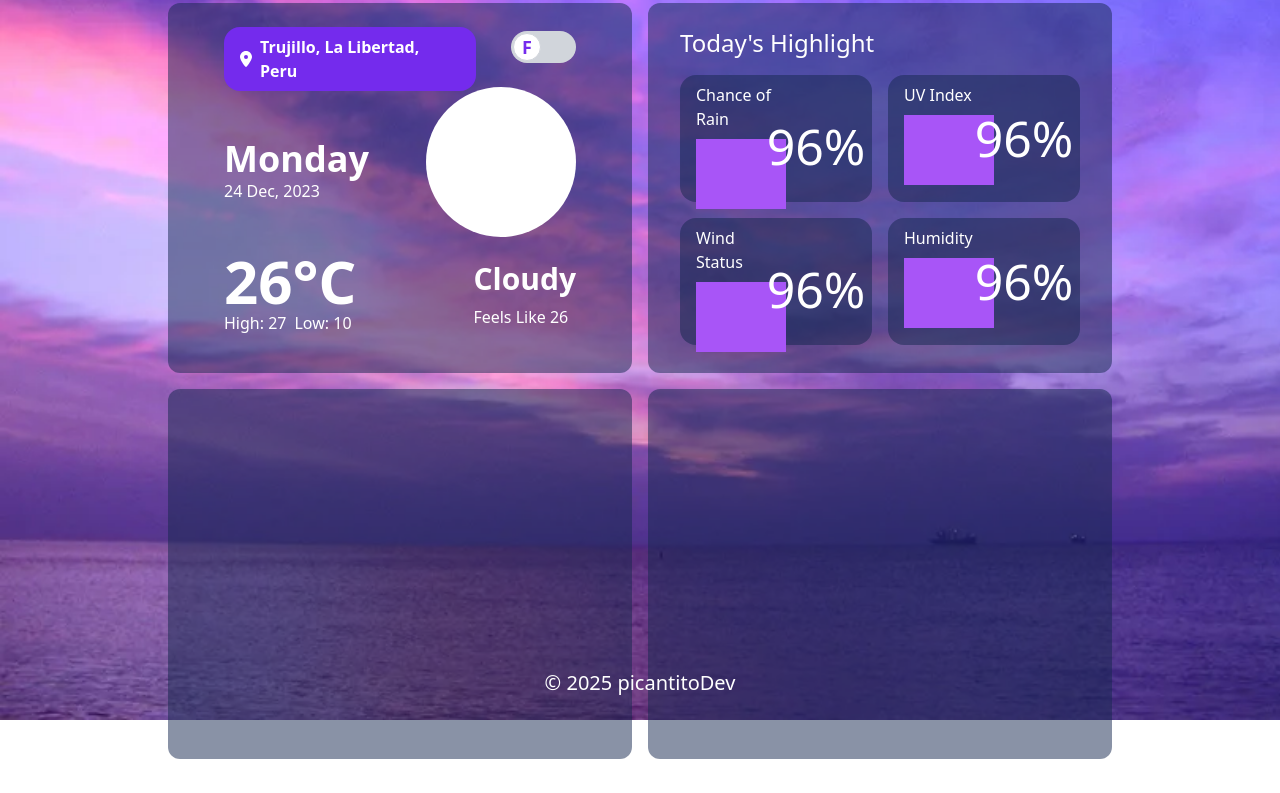
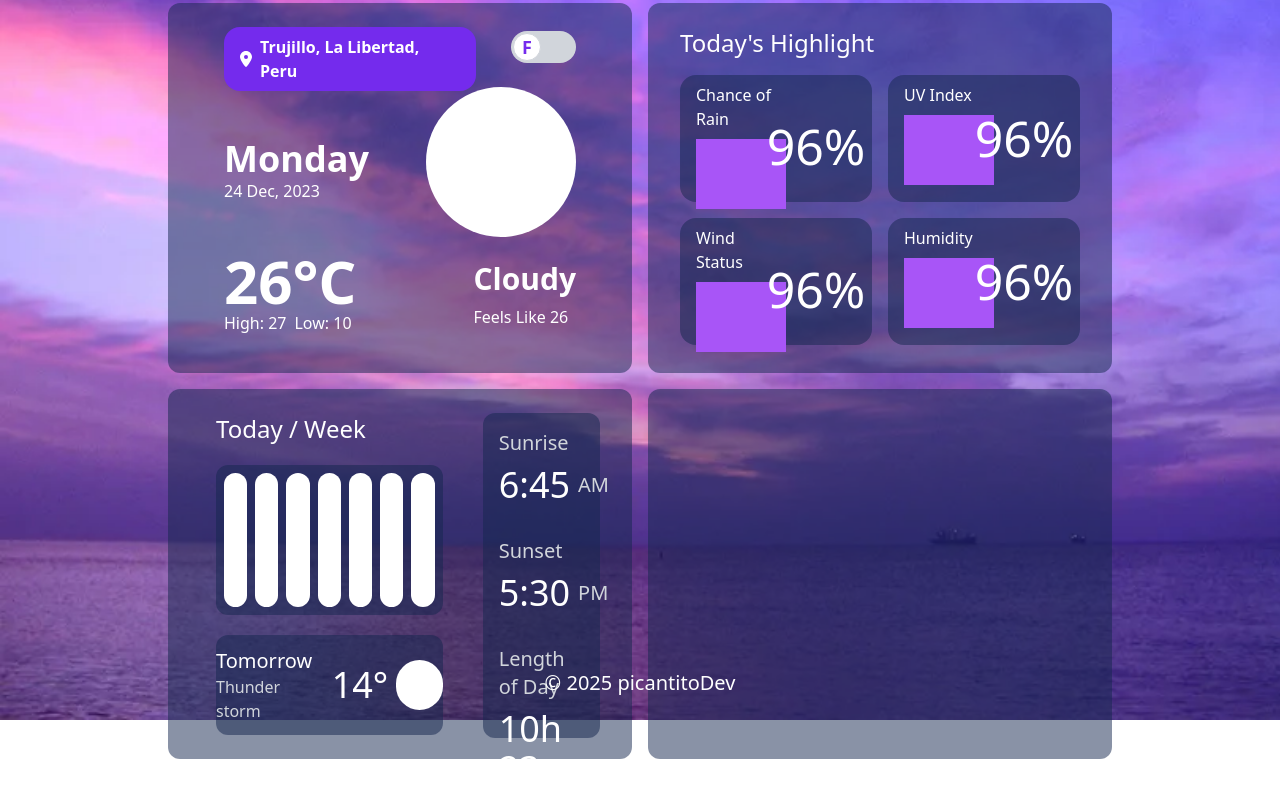
Before and after one commit to picantitoDev/weather-app, a website built with webpack: page src/template.html in a window 1280 px wide. Shown: the part 80-873 px from the top of the page. Before the commit the page ends 839 px from the top, so only its background shows below. Built offline with nearby package versions, Linux system fonts and the light colour scheme.

Commit message:
finished 3/4 part

```diff
--- a/src/template.html
+++ b/src/template.html
@@ -150,10 +150,67 @@
           </div>
         </div>
       </div>
+
       <div
         id="pronostic"
-        class="bg-[rgba(21,39,79,0.5);] rounded-xl h-[370px]"
-      ></div>
+        class="bg-[rgba(21,39,79,0.5);] rounded-xl px-8 py-6 h-[370px] grid grid-cols-12 gap-x-6"
+      >
+        <div class="col-span-8 px-4 space-y-5">
+          <h1 class="text-white text-2xl">Today / Week</h1>
+          <div
+            class="flex w-[100%] h-[150px] bg-[rgba(21,39,79,0.5);] gap-x-2 rounded-xl p-2"
+          >
+            <div class="rounded-xl bg-white w-[14%] h-[100%]"></div>
+            <div class="rounded-xl bg-white w-[14%] h-[100%]"></div>
+            <div class="rounded-xl bg-white w-[14%] h-[100%]"></div>
+            <div class="rounded-xl bg-white w-[14%] h-[100%]"></div>
+            <div class="rounded-xl bg-white w-[14%] h-[100%]"></div>
+            <div class="rounded-xl bg-white w-[14%] h-[100%]"></div>
+            <div class="rounded-xl bg-white w-[14%] h-[100%]"></div>
+          </div>
+
+          <div
+            class="flex items-center justify-around w-[100%] h-[100px] bg-[rgba(21,39,79,0.5);] gap-x-2 rounded-xl"
+          >
+            <div class="flex py-4 gap-4">
+              <div>
+                <h2 class="text-white text-xl">Tomorrow</h2>
+                <p class="text-gray-300 text-[16px]">Thunder storm</p>
+              </div>
+              <div class="flex items-center justify-center text-4xl text-white">
+                14°
+              </div>
+            </div>
+
+            <div class="bg-white rounded-full h-[50px] w-[50px]"></div>
+          </div>
+        </div>
+        <div
+          class="col-span-4 bg-[rgba(21,39,79,0.5);] h-[325px] rounded-xl p-4 space-y-8"
+        >
+          <div class="space-y-2">
+            <p class="text-gray-300 text-xl">Sunrise</p>
+            <div class="flex gap-2 items-center">
+              <h1 class="text-white text-4xl">6:45</h1>
+              <p class="text-gray-300 text-xl">AM</p>
+            </div>
+          </div>
+          <div class="space-y-2">
+            <p class="text-gray-300 text-xl">Sunset</p>
+            <div class="flex gap-2 items-center">
+              <h1 class="text-white text-4xl">5:30</h1>
+              <p class="text-gray-300 text-xl">PM</p>
+            </div>
+          </div>
+          <div class="space-y-2">
+            <p class="text-gray-300 text-xl">Length of Day</p>
+            <div class="flex gap-2">
+              <h1 class="text-white text-4xl">10h 23m</h1>
+            </div>
+          </div>
+        </div>
+      </div>
+
       <div id="other-cities" class="bg-[rgba(21,39,79,0.5);] rounded-xl"></div>
     </main>
     <footer
```
